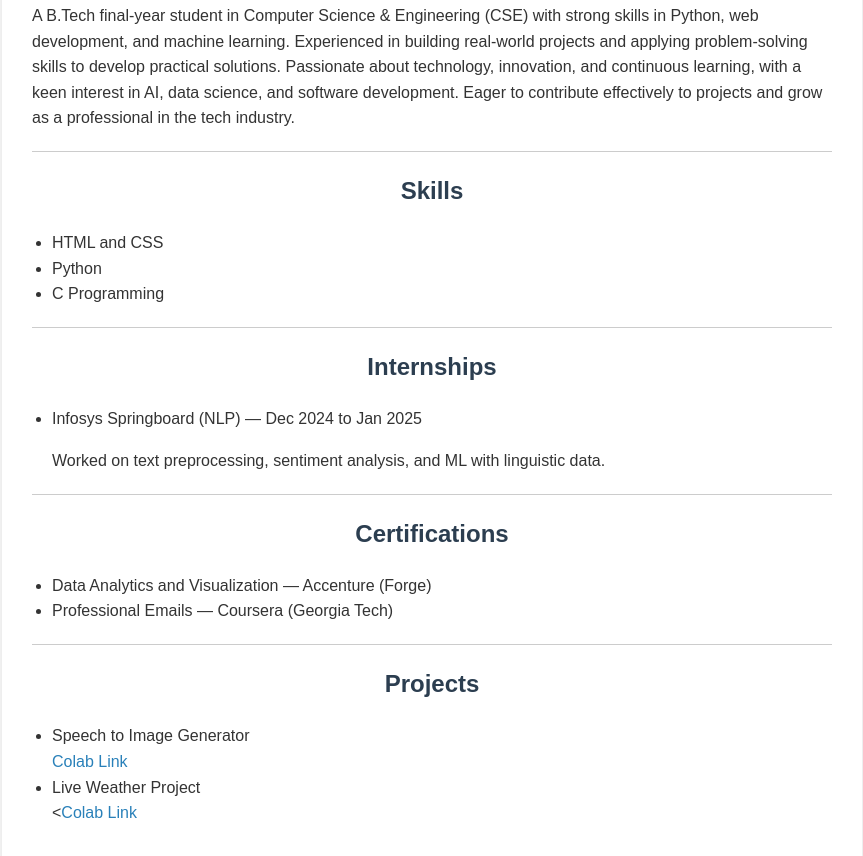
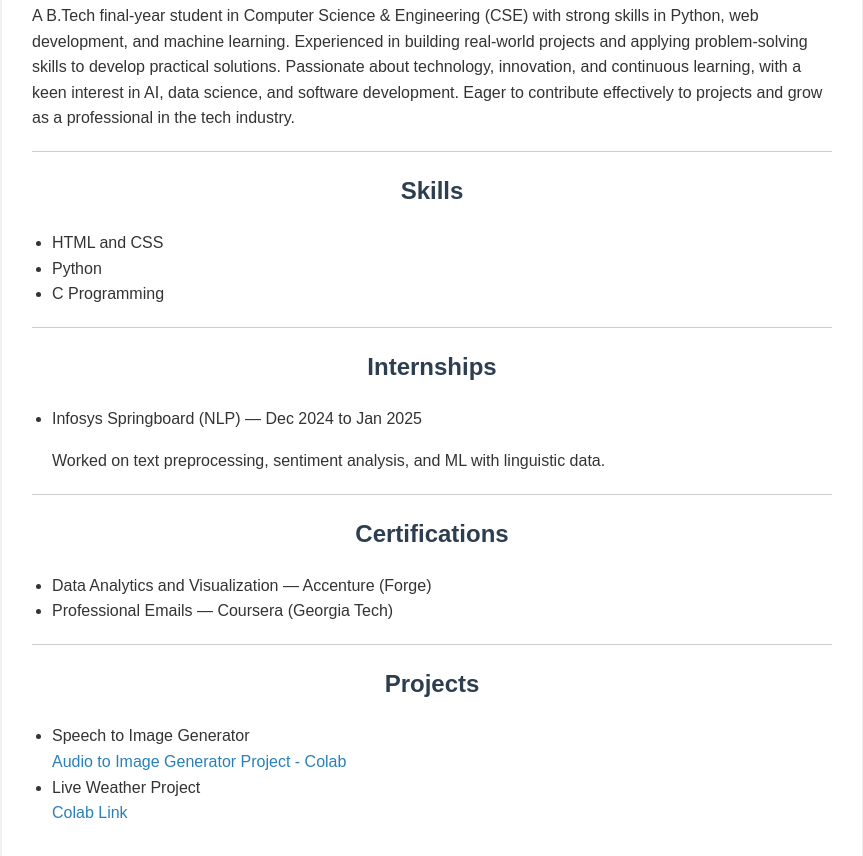
Before and after one commit to SAINATHREDDYTALASANI/Resume, a plain HTML site: page index.html in a window 1280 px wide. Shown: the part 452-1308 px from the top of the page, without its empty margins (208-1071 px from the left). Drawn offline with Linux system fonts and the light colour scheme.

Commit message:
Update index.html

```diff
--- a/index.html
+++ b/index.html
@@ -84,10 +84,10 @@
     <h2>Projects</h2>
     <ul>
       <li>Speech to Image Generator <br />
-        <a href="https://colab.research.google.com/drive/1Z8iuAHOtpcGb2_Pw1Ux0J_N-51CXUdwd?usp=sharing" target="_blank" rel="noopener">Colab Link</a>
+        <a href="https://colab.research.google.com/drive/1Z8iuAHOtpcGb2_Pw1Ux0J_N-51CXUdwd?usp=sharing&authuser=3">Audio to Image Generator Project - Colab</a>
       </li>
       <li>Live Weather Project<br />
-      <<a href="https://colab.research.google.com/drive/1uct4h6z-MZt7OqOcyAS6qYEfH-5V-1JL?usp=sharing" target="_blank" rel="noopener">Colab Link</a>
+      <a href="https://colab.research.google.com/drive/1uct4h6z-MZt7OqOcyAS6qYEfH-5V-1JL?usp=sharing&authuser=4#scrollTo=2srE-Hg2FSCu">Colab Link</a>
       </li>
     </ul>
   </div>
```
